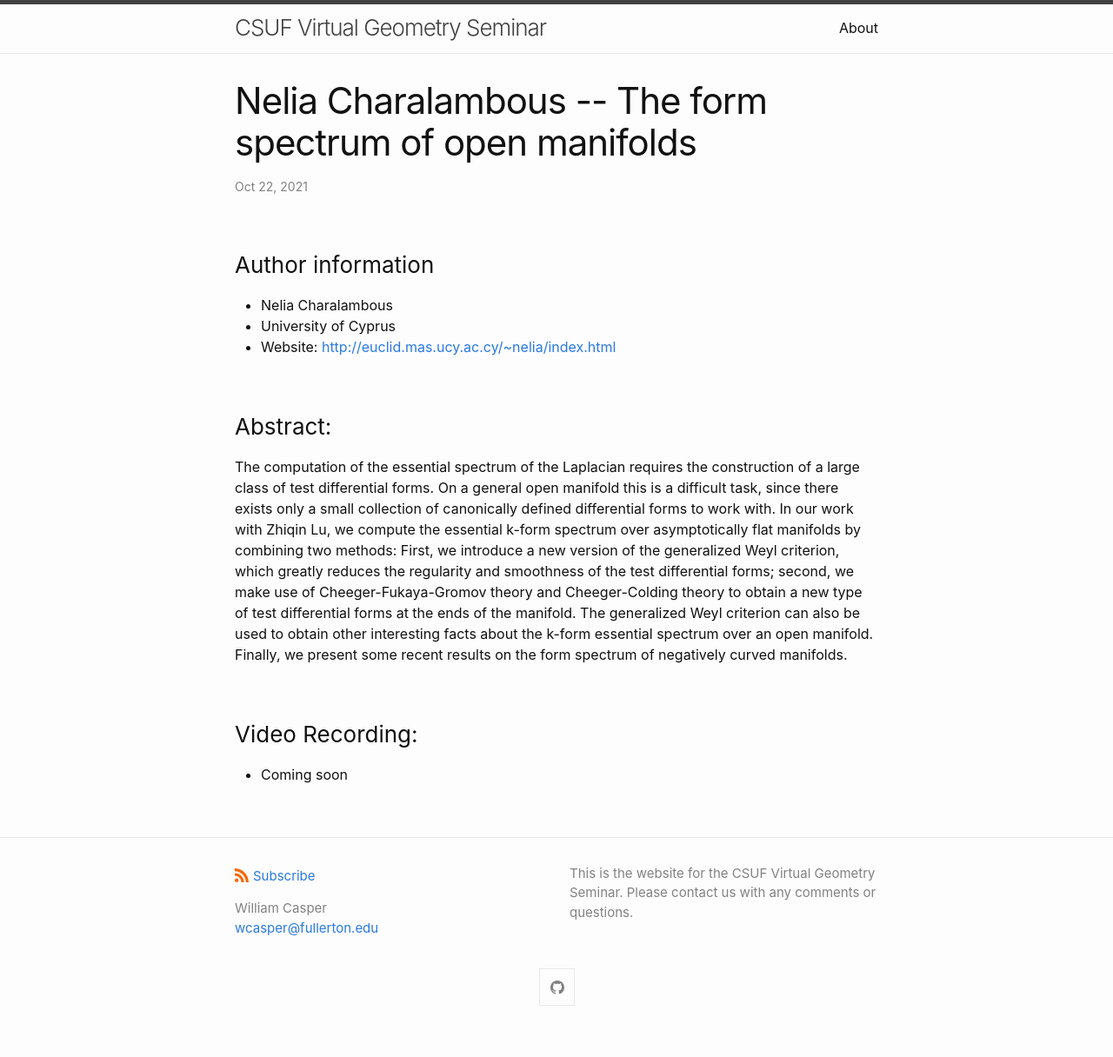
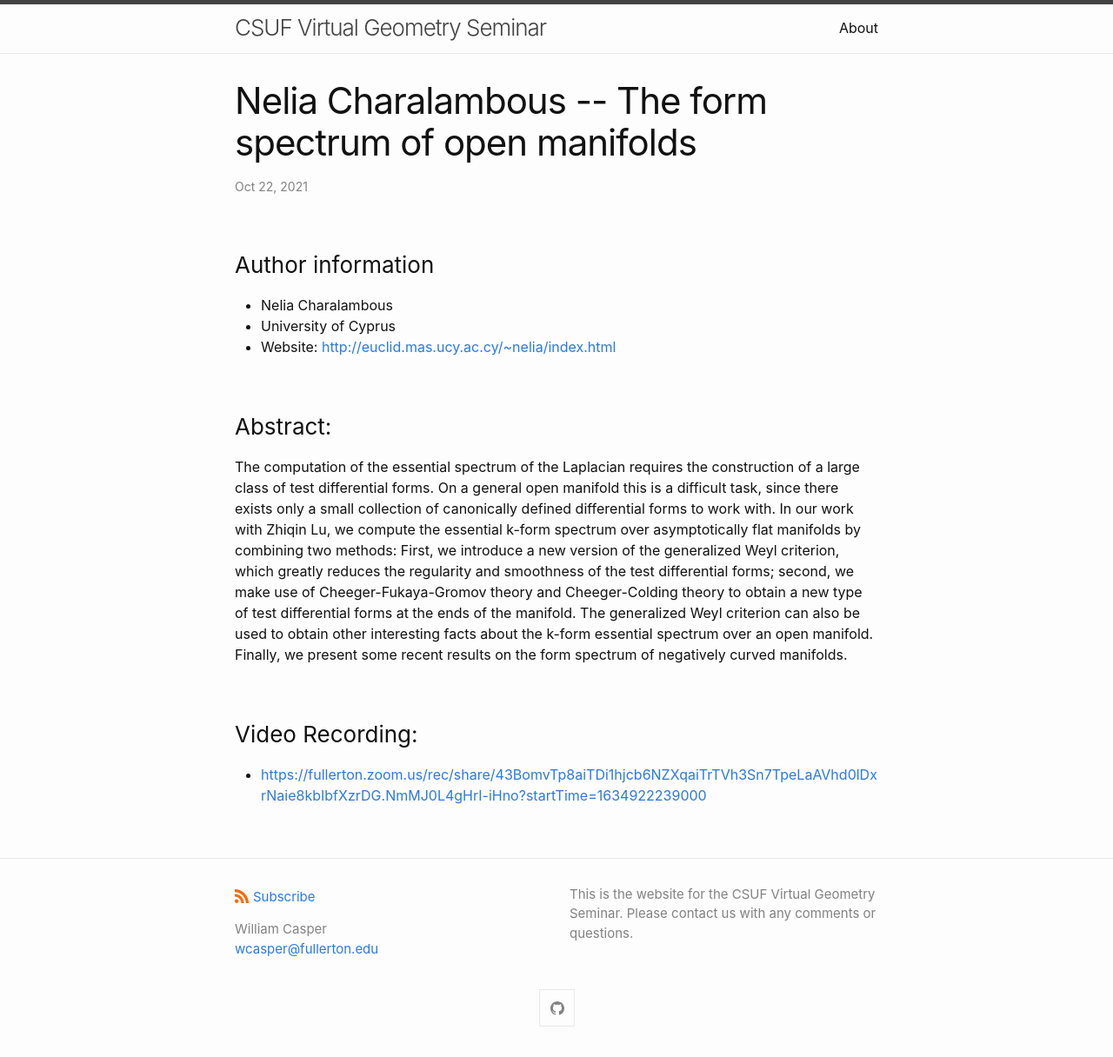
Before and after one commit to wcasper/geometry-seminar, a Jekyll site: the page built from _posts/2021-10-22-Talk-08.md, in a window 1280 px wide. Shown: the whole page at 87% size. Built offline with Jekyll 4.4.1, drawn with Linux system fonts in a browser that asks for light colours; before the commit the page ends 1192 px from its top, so only the background shows below that.

Commit message:
added links

```diff
--- a/_posts/2021-10-22-Talk-08.md
+++ b/_posts/2021-10-22-Talk-08.md
@@ -15,4 +15,4 @@ The computation of the essential spectrum of the Laplacian requires the construc
 
 ### Video Recording:
 
-* Coming soon
+* [https://fullerton.zoom.us/rec/share/43BomvTp8aiTDi1hjcb6NZXqaiTrTVh3Sn7TpeLaAVhd0lDxrNaie8kbIbfXzrDG.NmMJ0L4gHrI-iHno?startTime=1634922239000](https://fullerton.zoom.us/rec/share/43BomvTp8aiTDi1hjcb6NZXqaiTrTVh3Sn7TpeLaAVhd0lDxrNaie8kbIbfXzrDG.NmMJ0L4gHrI-iHno?startTime=1634922239000)
```
Also changed, not shown: _posts/2021-10-22-Talk-07.md (+1 -1 lines).
